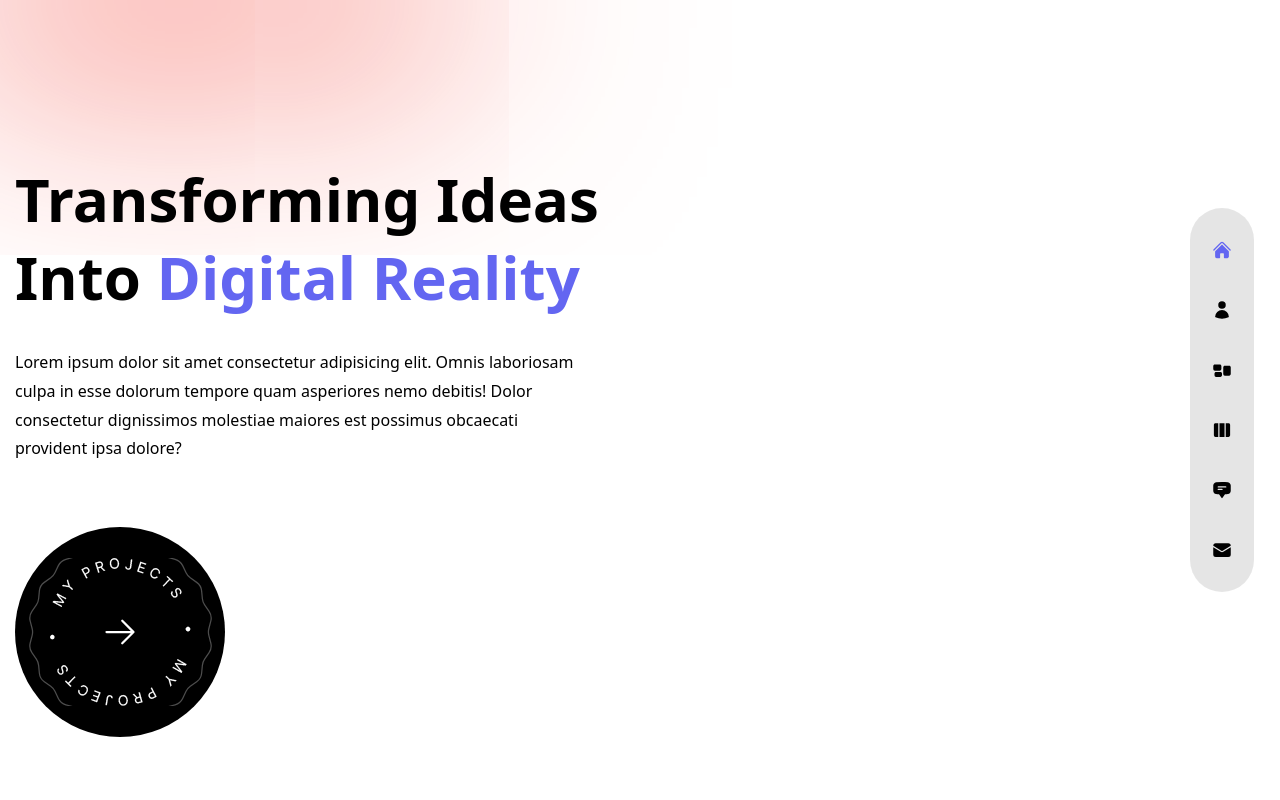
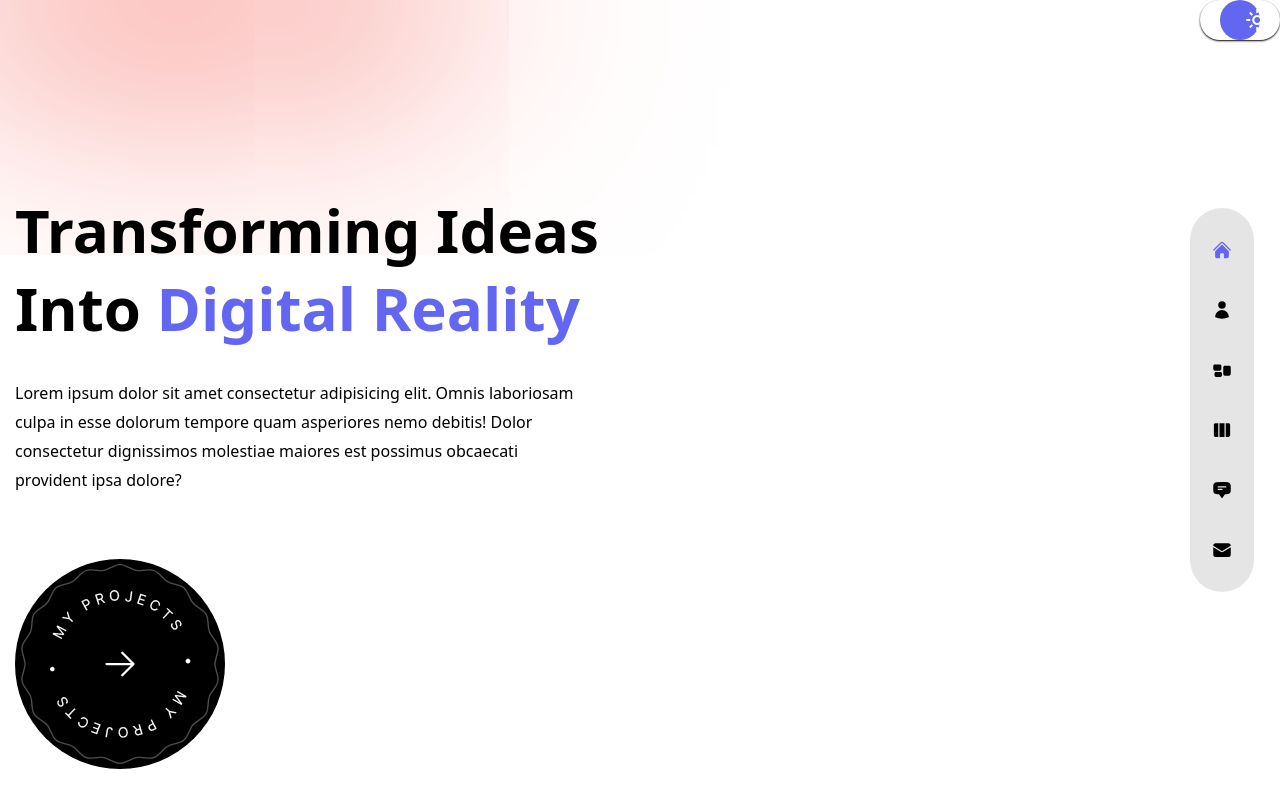
Before and after one commit to StarLordCraft/portfolio, a Next.js app: page / in a window 1280 px wide. Built offline with nearby package versions, Linux system fonts and the light colour scheme.

Commit message:
using the toggle theme component

```diff
--- a/src/app/layout.tsx
+++ b/src/app/layout.tsx
@@ -22,7 +22,10 @@ export default function RootLayout({
 }) {
   return (
     <html lang="pt-br">
-      <body className={`${inter.className}transition-all duration-300 bg-backgroundLight dark:bg-backgroundDark bg-no-repeat bg-cover`}>
+      <head>
+        <link rel="stylesheet" href="https://fonts.googleapis.com/css2?family=Material+Symbols+Outlined:wght@200&display=swap" />
+      </head>
+      <body className={`${inter.className}transition-all duration-300 bg-backgroundLight dark:bg-backgroundDark bg-no-repeat bg-cover w-screen h-screen`}>
         <TopLeftImage />
         <NavBar />
         <Header />
--- a/src/app/page.tsx
+++ b/src/app/page.tsx
@@ -1,10 +1,6 @@
 import Image from 'next/image'
 
-import { motion } from 'framer-motion';
-import { fadeIn } from '@/utils/variants';
-
 import ProjectsBtn from '@/components/ProjectsBtn';
-import Animate from '@/components/Animate';
 
 export default function Home() {
   return (
@@ -13,37 +9,22 @@ export default function Home() {
       dark:bg-gradient-to-r dark:from-primaryDark/10 dark:via-black/30 dark:to-black/10'>
         <div className='text-center flex flex-col justify-center xl:pt-40
         xl:text-left h-full container mx-auto'>
-
-          <Animate
-          element={'h1'}
-          animation={'down'} duration={0.2}
-          styles='h1 dark:text-white'>
+          <h1 className='h1 dark:text-white fadeInDown'>
             Transforming Ideas <br/> Into
             <span className="text-indigo-500 dark:text-accent"> Digital Reality</span>
-         </Animate>
-
-          <Animate
-          element={'p'}
-          animation={'down'} duration={0.3}
-          styles='max-w-sm xl:max-w-xl mx-auto xl:mx-0 mb-10 xl:mb-16 text-black dark:text-white'>
+          </h1>
+          <p className='max-w-sm xl:max-w-xl mx-auto xl:mx-0 mb-10 xl:mb-16 text-black dark:text-white
+          fadeInDown'>
             Lorem ipsum dolor sit amet consectetur adipisicing elit. Omnis laboriosam culpa
             in esse dolorum tempore quam asperiores nemo debitis! Dolor consectetur dignissimos
             molestiae maiores est possimus obcaecati provident ipsa dolore?
-         </Animate>
-
-          <Animate
-          element={'div'}
-          animation={'down'} duration={0.4}
-          styles='xl:flex hidden relative'>
+          </p>
+          <div className='xl:flex hidden relative fadeInDown'>
            <ProjectsBtn/>
-         </Animate>
-
-         <Animate
-         element={'div'}
-         animation={'down'} duration={0.4}
-         styles='flex justify-center xl:hidden relative'>
+         </div>
+         <div className='flex justify-center xl:hidden relative fadeInDown'>
            <ProjectsBtn/>
-         </Animate>
+         </div>
         </div>
       </div>
     </section>
--- a/src/components/Animate.tsx
+++ /dev/null
@@ -1,39 +0,0 @@
-"use client"
-
-import { motion } from "framer-motion";
-import { fadeIn } from "@/utils/variants";
-
-export default function Animate(
-    {element, children, animation, duration, styles}:
-    {element: 'div' | 'p' | 'h1', children: React.ReactNode, animation: string, duration: number, styles: string})
-{
-    return (
-        <>
-            {element == `div` &&
-                <motion.div
-                variants={fadeIn(animation, duration)} initial="hidden" animate="show"
-                exit="hidden"
-                className={styles}>
-                    {children}
-                </motion.div>
-            }
-            {element == 'p' &&
-                <motion.p
-                variants={fadeIn(animation, duration)} initial="hidden" animate="show"
-                exit="hidden"
-                className={styles}>
-                    {children}
-                </motion.p>
-            }
-            {element == 'h1' &&
-                <motion.h1
-                variants={fadeIn(animation, duration)} initial="hidden" animate="show"
-                exit="hidden"
-                className={styles}>
-                    {children}
-                </motion.h1>
-            }
-        </>
-
-    );
-}
--- a/src/components/Header.tsx
+++ b/src/components/Header.tsx
@@ -1,4 +1,10 @@
+import ToggleTheme from "./ToggleTheme";
+
 export default function Header()
 {
-    return <div> </div>
+    return (
+    <header className="absolute z-30 w-full flex justify-end">
+        <ToggleTheme />
+    </header>
+    );
 }
--- a/src/components/NavBard.tsx
+++ b/src/components/NavBard.tsx
@@ -35,7 +35,7 @@ export default function NavBar()
 
     return (
      <nav className="flex flex-col items-center gap-y-4 xl:justify-center
-      fixed h-max bottom-0 xl:right-[2%] z-50 w-full xl:w-16 xl:max-w-md
+      fixed h-max bottom-0 xl:right-[2%] z-10 w-full xl:w-16 xl:max-w-md
       xl:h-screen">
 
       <div className='flex w-full xl:flex-col items-center justify-between
--- a/src/components/ProjectsBtn.tsx
+++ b/src/components/ProjectsBtn.tsx
@@ -6,12 +6,12 @@ export default function ProjectsBtn()
 {
     return (
         <div className="mx-auto xl:mx-0 bg-black dark:bg-transparent rounded-full w-[210px] h-[210px] flex items-center justify-center">
-            <Link href="/work" className="relative w-[185px] flex items-center justify-center
+            <Link href="/work" className="relative w-[200px] h-[200px] flex items-center justify-center
              bg-circleStar bg-cover bg-center bg-no-repeat group">
                 <Image src="/rounded-text.png" alt=""
-                width={141} height={148}
+                width={200} height={200}
                 className="animate-spin-slow w-full h-full max-w-[141px] max-h-[148px]" />
-                <HiArrowRight className="absolute text-4xl text-white dark:text-black
+                <HiArrowRight className="absolute text-4xl text-white
                  group-hover:translate-x-2 transition-al duration-300"/>
             </Link>
         </div>
--- /dev/null
+++ b/src/styles/animations.css
@@ -0,0 +1,16 @@
+@keyframes fadeInDown {
+    0% {
+      top: -10%;
+      opacity: 0;
+    }
+    100% {
+      top: 0%;
+      opacity: 1;
+    }
+  }
+
+  .fadeInDown {
+    animation-name: fadeInDown;
+    animation-duration: 2s;
+    animation-timing-function: ease-in;
+  }
--- a/src/styles/globals.css
+++ b/src/styles/globals.css
@@ -3,6 +3,7 @@
 @tailwind utilities;
 
 @import url("./toggleTheme.css");
+@import url('./animations.css');
 
 html{
     scroll-behavior: smooth;
```
